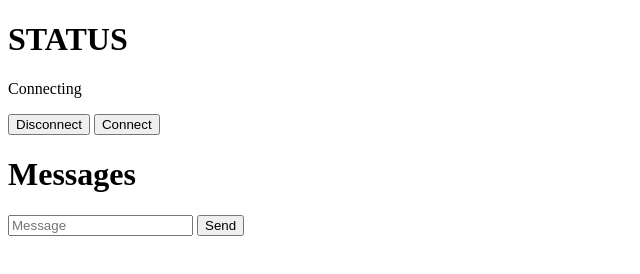
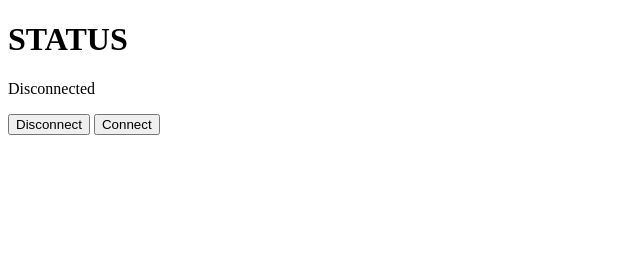
Before and after one commit to Bun-Servers/01-websockets-bases, a website: page public/index.html in a window 1280 px wide. Shown: the whole page, without its empty margins (0-640 px from the left). Drawn offline with Linux system fonts and the light colour scheme.

Commit message:
Enhance WebSocket client interface with connection handling and status updates

```diff
--- a/public/index.html
+++ b/public/index.html
@@ -3,6 +3,7 @@
   <head>
     <meta charset="UTF-8" />
     <meta name="viewport" content="width=device-width, initial-scale=1.0" />
+    <link rel="icon" href="./favicon.ico" />
     <title>Web Socket Client</title>
   </head>
   <body>
@@ -12,7 +13,7 @@
     <button id="btn-disconnect">Disconnect</button>
     <button id="btn-connect">Connect</button>
 
-    <form id="message-form">
+    <form id="message-form" style="display: none">
       <h1>Messages</h1>
       <input type="text" id="input-message" placeholder="Message" />
       <button id="send">Send</button>
@@ -20,16 +21,46 @@
 
     <ul id="messages"></ul>
     <script>
-      const socket = new WebSocket("ws://localhost:3100");
+      let socket = new WebSocket("ws://localhost:3100");
 
-      const status = document.getElementById("#status");
-      const messageForm = document.getElementById("#message-form");
-      const inputMessage = document.getElementById("#input-message");
-      const messagesContainer = document.getElementById("#messages");
+      const status = document.getElementById("status");
+      const messageForm = document.getElementById("message-form");
+      const inputMessage = document.getElementById("input-message");
+      const messagesContainer = document.getElementById("messages");
 
-      const btnSend = document.getElementById("#send");
-      const btnConnect = document.getElementById("#btn-connect");
-      const btnDisconnect = document.getElementById("#btn-disconnect");
+      const btnSend = document.getElementById("send");
+      const btnConnect = document.getElementById("btn-connect");
+      const btnDisconnect = document.getElementById("btn-disconnect");
+
+      socket.onopen = () => {
+        console.log("WebSocket Connected");
+        messageForm.style.display = "block";
+        status.textContent = "Connected";
+      };
+
+      socket.onclose = () => {
+        console.log("WebSocket Disconnected");
+        messageForm.style.display = "none";
+        status.textContent = "Disconnected";
+      };
+
+      socket.onerror = (event) => {
+        console.error("WebSocket Error: ", event);
+      };
+
+      btnDisconnect.addEventListener("click", () => {
+        if (socket.readyState !== WebSocket.OPEN) return;
+        socket.close();
+        status.textContent = "Disconnected";
+        messageForm.style.display = "none";
+      });
+
+      btnConnect.addEventListener("click", () => {
+        if (socket.readyState === WebSocket.OPEN) return;
+        socket = new WebSocket("ws://localhost:3100");
+        status.textContent = "Connected";
+        messageForm.style.display = "block";
+      });
     </script>
   </body>
 </html>
```
Also changed, not shown: public/favicon.ico (added).
